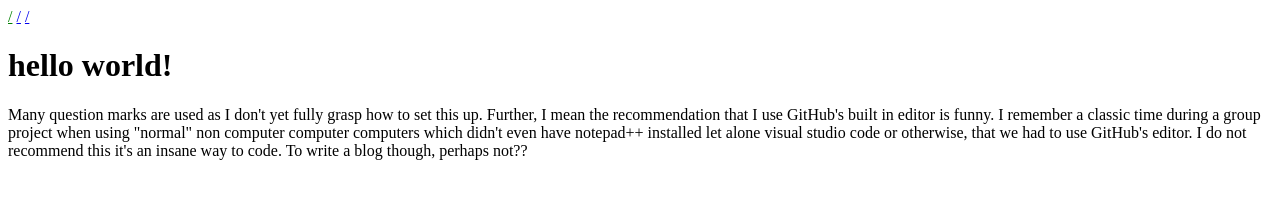
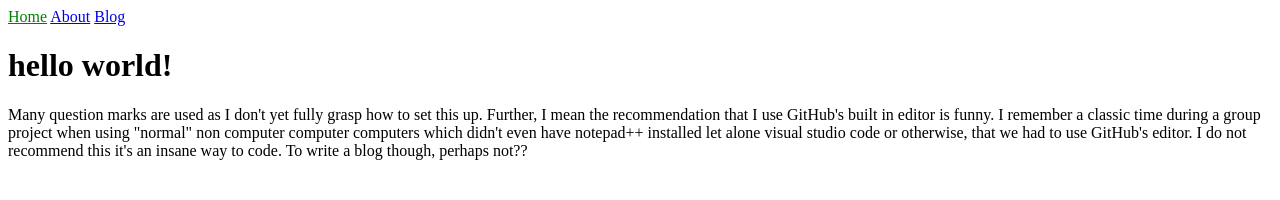
Before and after one commit to ewan2204/ewan2204.github.io, a Jekyll site: the page built from index.html, in a window 1280 px wide. Shown: the top 200 px of the page. Built offline with Jekyll 4.4.1, drawn with Linux system fonts in a browser that asks for light colours.

Commit message:
[PROGRESS] - Got the navigation bar working potentially.

```diff
--- a/_includes/navigation.html
+++ b/_includes/navigation.html
@@ -1,5 +1,5 @@
 <nav>
     {% for item in site.data.navigation %}
-      <a href="{{ item.link }}"{% if page.url == item.link or page.url == item.link + page.ext %} class="current"{% endif %}>{{ page.permalink }}</a>
+      <a href="{{ item.link }}"{% if page.permalink == item.link or page.url == item.link + page.ext %} class="current"{% endif %}>{{ item.name }}</a>
     {% endfor %}
   </nav>
--- a/blog.html
+++ b/blog.html
@@ -7,8 +7,8 @@ title: Blog
 <ul>
   {% for post in site.posts %}
     <li>
-      <h2><a href="{{ post.dir }}">{{ post.title }}</a></h2>
-      {{ post.dir }}
+      <h2><a href="{{ post.url }}">{{ post.title }}</a></h2>
+      {{ post.permalink }}
     </li>
   {% endfor %}
 </ul>
```
